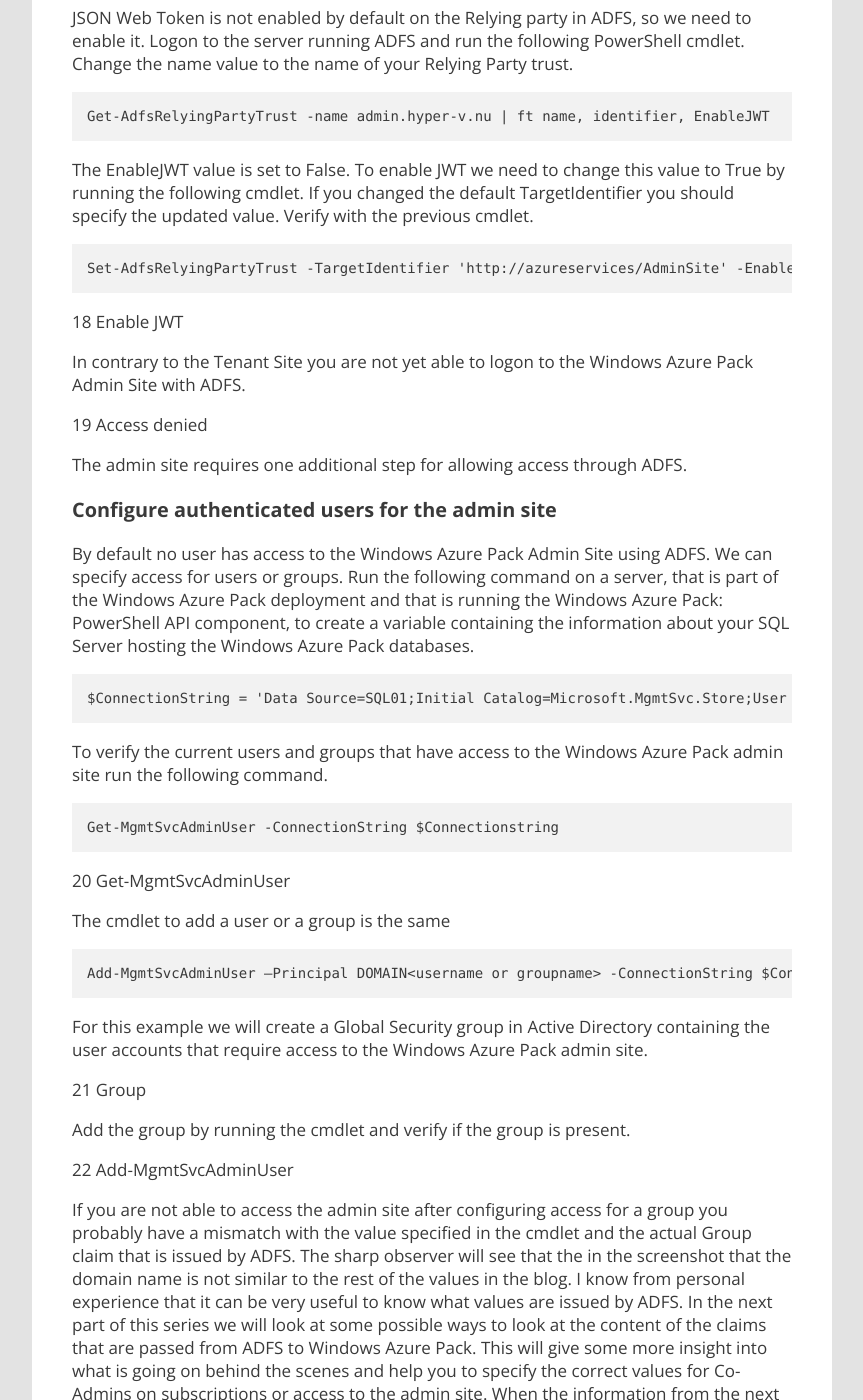
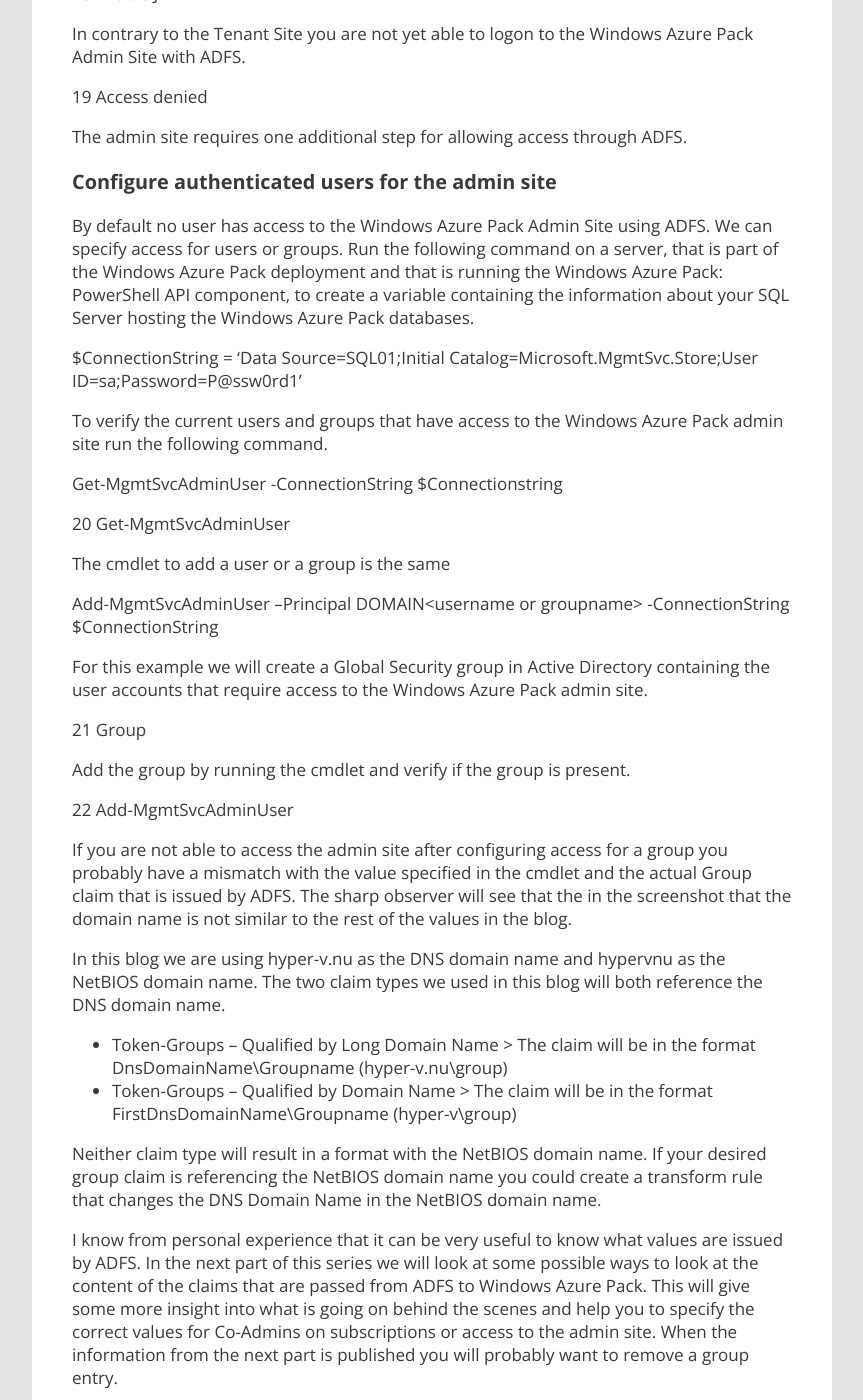
Before and after one commit to marcvaneijk/marcvaneijk.old, a Jekyll site: the page built from _posts/2014-02-26-mfa2.md, in a window 1280 px wide and 1400 px high, scrolled down 9553 px. Shown: the whole window, without its empty margins (58-921 px from the left). Built offline with Jekyll 4.4.1, drawn with Linux system fonts in a browser that asks for light colours; nearby versions of some CDN libraries; some of the changed text lies outside the part shown.

Commit message:
Update 2014-02-26-mfa2.md

````diff
--- a/_posts/2014-02-26-mfa2.md
+++ b/_posts/2014-02-26-mfa2.md
@@ -5,7 +5,7 @@ author: Marc van Eijk
 title: Windows Azure Pack with ADFS and Windows Azure Multi-Factor Authentication – Part 2
 tags: ADFS, Admin Site, Certificate, claims based authentication, Federation, JWT, Marc van Eijk, Tenant Site, WAP
 ---
-In the previous part of this blog series we installed Windows Azure Pack and Active Directory Federation Services. In this blog we will configure the WAP Admin Portal and the WAP Tenant Portal to use ADFS for authentication. The configuration steps for both sites are very similar with some exceptions. The following steps will be performed
+In the previous part of this blog series we installed Windows Azure Pack and Active Directory Federation Services. In this blog we will configure the WAP Admin Portal and the WAP Tenant Portal to use ADFS for authentication. The configuration steps for both sites are very similar with some exceptions. The following steps will be performed.
 
 - Change the WAP site bindings in IIS
 - Update the WAP database with the new IIS bindings
@@ -30,7 +30,7 @@ This blog will describe the steps for configuring the Tenant Site and the Admin
 
 ## Tenant Site
 
-The Tenant Site in Windows Azure Pack provides a GUI where a tenant can perform actions on the available services within the subscriptions the tenant has access to. Windows Azure Pack provides an Authentication Site with an ASP.NET Membership provider for the Tenant Site. In a [previous blog](/2013/10/29/wapurls) I described the steps to configure the Tenant Site for the default Tenant Authentication Site. To configure the Tenant Site for authentication with ADFS perform the following steps.
+The Tenant Site in Windows Azure Pack provides a GUI where a tenant can perform actions on the available services within the subscriptions the tenant has access to. Windows Azure Pack provides an Authentication Site with an ASP.NET Membership provider for the Tenant Site. In a previous blog I described the steps to configure the Tenant Site for the default Tenant Authentication Site. To configure the Tenant Site for authentication with ADFS perform the following steps.
 
 ### Change the WAP site bindings in IIS
 
@@ -44,15 +44,11 @@ If you are running two or more websites on the same server and you want to use t
 
 The Windows Azure Pack database also contains the URLs of all the endpoints. We need to update the FQDN and Port number of the Tenant Site in the WAP database. These steps can be performed on a server that has the Windows Azure Pack: PowerShell API component installed. In an express installation this components is automatically installed. In a distributed installation this component can be installed with the Web Platform Installer. It is recommended to use the PowerShell ISE (Integrated Scripting Environment), because it will give you Intellisense, but you can also run the cmdlets in a default PowerShell console. Import the MgmtSvcConfig module by running the following command.
 
-```
 Import-Module -Name MgmtSvcConfig
-```
 
 Change the FQDN and port number of the Tenant Site with the following command. Change the FQDN to your own value and the Server entry to the name of your SQL server hosting the Windows Azure Pack databases.
 
-```
-Set-MgmtSvcFqdn -Namespace "TenantSite" -FullyQualifiedDomainName "manage.hyper-v.nu" -Port 443 -Server "SQL01"
-```
+Set-MgmtSvcFqdn -Namespace “TenantSite” -FullyQualifiedDomainName “manage.hyper-v.nu” -Port 443 -Server “SQL01”
 
 03 Tenant Site FQDN
 
@@ -62,15 +58,11 @@ Logon to a server that is part of the Windows Azure Pack deployment and that is
 
 The federation metadata can be queried by appending the following relative path to the ADFS FQDN.
 
-```
 /FederationMetadata/2007-06/FederationMetadata.xml
-```
 
 In this example ADFS is configured on https://sts.hyper-v.nu. Open a browser from the server and connect to the ADFS federation metadata endpoint.
 
-```
 https://sts.hyper-v.nu/FederationMetadata/2007-06/FederationMetadata.xml
-```
 
 Depending on your browser security settings you should be prompted to download and XML file or see its content.
 
@@ -78,15 +70,11 @@ Depending on your browser security settings you should be prompted to download a
 
 Run the following command on the server to create a variable containing the information about your SQL Server hosting the Windows Azure Pack databases.
 
-```
-$ConnectionString = 'Data Source=SQL01;Initial Catalog=Microsoft.MgmtSvc.Config;User ID=sa;Password=P@ssw0rd1'
-```
+$ConnectionString = ‘Data Source=SQL01;Initial Catalog=Microsoft.MgmtSvc.Config;User ID=sa;Password=P@ssw0rd1’
 
-The following command updates the information in the Tenant Site and references the variable $ConnectionString we just created. The parameter `-DisableCertificateValidation` is optional and only necessary if you are using untrusted (self-signed) certificates. Execute this command in the same PowerShell session used for creating the $ConnectionString variable.
+The following command updates the information in the Tenant Site and references the variable $ConnectionString we just created. The parameter -DisableCertificateValidation is optional and only necessary if you are using untrusted (self-signed) certificates. Execute this command in the same PowerShell session used for creating the $ConnectionString variable.
 
-```
-Set-MgmtSvcRelyingPartySettings -Target Tenant -MetadataEndpoint 'https://sts.hyper-v.nu/FederationMetadata/2007-06/FederationMetadata.xml' -ConnectionString $ConnectionString –DisableCertificateValidation
-```
+Set-MgmtSvcRelyingPartySettings -Target Tenant -MetadataEndpoint ‘https://sts.hyper-v.nu/FederationMetadata/2007-06/FederationMetadata.xml‘ -ConnectionString $ConnectionString –DisableCertificateValidation
 
 05 Target Tenant
 
@@ -100,15 +88,11 @@ Logon to the server running Active Directory Federation Services. We need to spe
 
 The federation metadata can be queried by appending the following relative path to the WAP Tenant Site.
 
-```
 /FederationMetadata/2007-06/FederationMetadata.xml
-```
 
 In this example WAP Tenant Site is configured on https://manage.hyper-v.nu. Open a browser from the ADFS server and connect to the WAP Tenant Site federation metadata endpoint.
 
-```
 https://manage.hyper-v.nu/FederationMetadata/2007-06/FederationMetadata.xml
-```
 
 Depending on your browser security settings you should be prompted to download and XML file or see its content.
 
@@ -116,9 +100,7 @@ Depending on your browser security settings you should be prompted to download a
 
 Open the ADFS management console. Open Trust Relationships, right-click the Relying Party Trust and select Add Relying Party Trust. This will start a wizard. In the select data source screen of the wizard choose to import data about the relying party published online or on a local network and specify the WAP Tenant Site federation metadata endpoint.
 
-```
 https://manage.hyper-v.nu/FederationMetadata/2007-06/FederationMetadata.xml
-```
 
 08 Add Relying Party
 
@@ -150,15 +132,11 @@ With Windows Azure Pack you can use an STS that meets the following requirements
 
 JSON Web Token is not enabled by default on the Relying party in ADFS, so we need to enable it. Logon to the server running ADFS and run the following PowerShell cmdlet. Change the name value to the name of your Relying Party trust.
 
-```
 Get-AdfsRelyingPartyTrust -name manage.hyper-v.nu | ft name, identifier, EnableJWT
-```
 
 The EnableJWT value is set to False. To enable JWT we need to change this value to True by running the following cmdlet. If you changed the default TargetIdentifier you should specify the updated value. Verify with the previous cmdlet.
 
-```
-Set-AdfsRelyingPartyTrust -TargetIdentifier 'http://azureservices/TenantSite' -EnableJWT $true
-```
+Set-AdfsRelyingPartyTrust -TargetIdentifier ‘http://azureservices/TenantSite‘ -EnableJWT $true
 
 12 Enable JWT
 
@@ -180,15 +158,11 @@ Change the port from 30091 to 443 and change the self signed certificate to the
 
 The Windows Azure Pack database also contains the URLs of all the endpoints. We need to update the FQDN and Port number of the Admin Site in the WAP database. These steps can be performed on a server that has the Windows Azure Pack: PowerShell API component installed. In an express installation this components is automatically installed. In a distributed installation this component can be installed with the Web Platform Installer. It is recommended to use the PowerShell ISE (Integrated Scripting Environment), because it will give you Intellisense, but you can also run the cmdlets in a default PowerShell console. Import the MgmtSvcConfig module by running the following command.
 
-```
 Import-Module -Name MgmtSvcConfig
-```
 
 Change the FQDN and port number of the Admin Site with the following command. Change the FQDN to your own value and the Server entry to the name of your SQL server hosting the Windows Azure Pack databases.
 
-```
-Set-MgmtSvcFqdn -Namespace "AdminSite" -FullyQualifiedDomainName "admin.hyper-v.nu" -Port 443 -Server "SQL01"
-```
+Set-MgmtSvcFqdn -Namespace “AdminSite” -FullyQualifiedDomainName “admin.hyper-v.nu” -Port 443 -Server “SQL01”
 
 ### Configure the WAP database to use ADFS
 
@@ -196,29 +170,22 @@ Logon to a server that is part of the Windows Azure Pack deployment and that is
 
 The federation metadata can be queried by appending the following relative path to the ADFS FQDN.
 
-```
 /FederationMetadata/2007-06/FederationMetadata.xml
-```
 
 In this example ADFS is configured on https://sts.hyper-v.nu. Open a browser from the server and connect to the ADFS federation metadata endpoint.
 
-```
 https://sts.hyper-v.nu/FederationMetadata/2007-06/FederationMetadata.xml
-```
 
 Depending on your browser security settings you should be prompted to download and XML file or see its content.
 
 Run the following command on the server to create a variable containing the information about your SQL Server hosting the Windows Azure Pack databases.
 
-```
-$ConnectionString = 'Data Source=SQL01;Initial Catalog=MgmtSvc.PortalConfigStore;User ID=sa;Password=P@ssw0rd1'
-```
+$ConnectionString = ‘Data Source=SQL01;Initial Catalog=MgmtSvc.PortalConfigStore;User ID=sa;Password=P@ssw0rd1’
 
-The following command updates the information in the Admin Site and references the variable $ConnectionString we just created. The parameter `-DisableCertificateValidation` is optional and only necessary if you are using untrusted (self-signed) certificates. Execute this command in the same PowerShell session used for creating the $ConnectionString variable.
+The following command updates the information in the Admin Site and references the variable $ConnectionString we just created. The parameter -DisableCertificateValidation is optional and only necessary if you are using untrusted (self-signed) certificates. Execute this command in the same PowerShell session used for creating the $ConnectionString variable.
 
-```
-Set-MgmtSvcRelyingPartySettings -Target Admin -MetadataEndpoint 'https://sts.hyper-v.nu/FederationMetadata/2007-06/FederationMetadata.xml' -ConnectionString $ConnectionString –DisableCertificateValidation
-```
+Set-MgmtSvcRelyingPartySettings -Target Admin -MetadataEndpoint ‘https://sts.hyper-v.nu/FederationMetadata/2007-06/FederationMetadata.xml’ -ConnectionString $ConnectionString –DisableCertificateValidation
+
 14 Target Admin
 
 You can check if the redirection works by hitting the URL https://admin.hyper-v.nu. You should be redirected to ADFS. ADFS will display an error because it has not been configured with a relying party for the Windows Azure Pack Admin Site.
@@ -229,15 +196,11 @@ Logon to the server running Active Directory Federation Services. We need to spe
 
 The federation metadata can be queried by appending the following relative path to the WAP Admin Site.
 
-```
 /FederationMetadata/2007-06/FederationMetadata.xml
-```
 
 In this example WAP Admin Site is configured on https://admin.hyper-v.nu. Open a browser from the ADFS server and connect to the WAP Admin Site federation metadata endpoint.
 
-```
 https://admin.hyper-v.nu/FederationMetadata/2007-06/FederationMetadata.xml
-```
 
 Depending on your browser security settings you should be prompted to download and XML file or see its content.
 
@@ -245,9 +208,7 @@ Depending on your browser security settings you should be prompted to download a
 
 Open the ADFS management console. Open Trust Relationships, right-click the Relying Party Trust and select Add Relying Part Trust. This will start a wizard. In the select data source screen of the wizard choose to import data about the relying party published online or on a local network and specify the WAP Admin Site federation metadata endpoint.
 
-```
 https://admin.hyper-v.nu/FederationMetadata/2007-06/FederationMetadata.xml
-```
 
 In the specify display name screen of the wizard enter a name that will easily identify the relying party for administrative purposes. By default the FQDN of the Admin Site will be populated.
 
@@ -269,15 +230,11 @@ Next we will need to configure the Relying party to pass through the group claim
 
 JSON Web Token is not enabled by default on the Relying party in ADFS, so we need to enable it. Logon to the server running ADFS and run the following PowerShell cmdlet. Change the name value to the name of your Relying Party trust.
 
-```
 Get-AdfsRelyingPartyTrust -name admin.hyper-v.nu | ft name, identifier, EnableJWT
-```
 
 The EnableJWT value is set to False. To enable JWT we need to change this value to True by running the following cmdlet. If you changed the default TargetIdentifier you should specify the updated value. Verify with the previous cmdlet.
 
-```
-Set-AdfsRelyingPartyTrust -TargetIdentifier 'http://azureservices/AdminSite' -EnableJWT $true
-```
+Set-AdfsRelyingPartyTrust -TargetIdentifier ‘http://azureservices/AdminSite‘ -EnableJWT $true
 
 18 Enable JWT
 
@@ -291,23 +248,17 @@ The admin site requires one additional step for allowing access through ADFS.
 
 By default no user has access to the Windows Azure Pack Admin Site using ADFS. We can specify access for users or groups. Run the following command on a server, that is part of the Windows Azure Pack deployment and that is running the Windows Azure Pack: PowerShell API component, to create a variable containing the information about your SQL Server hosting the Windows Azure Pack databases.
 
-```
-$ConnectionString = 'Data Source=SQL01;Initial Catalog=Microsoft.MgmtSvc.Store;User ID=sa;Password=P@ssw0rd1'
-```
+$ConnectionString = ‘Data Source=SQL01;Initial Catalog=Microsoft.MgmtSvc.Store;User ID=sa;Password=P@ssw0rd1’
 
 To verify the current users and groups that have access to the Windows Azure Pack admin site run the following command.
 
-```
 Get-MgmtSvcAdminUser -ConnectionString $Connectionstring
-```
 
 20 Get-MgmtSvcAdminUser
 
 The cmdlet to add a user or a group is the same
 
-```
-Add-MgmtSvcAdminUser –Principal DOMAIN<username or groupname> -ConnectionString $ConnectionString
-```
+Add-MgmtSvcAdminUser –Principal DOMAIN\<username or groupname> -ConnectionString $ConnectionString
 
 For this example we will create a Global Security group in Active Directory containing the user accounts that require access to the Windows Azure Pack admin site.
 
@@ -317,12 +268,19 @@ Add the group by running the cmdlet and verify if the group is present.
 
 22 Add-MgmtSvcAdminUser
 
-If you are not able to access the admin site after configuring access for a group you probably have a mismatch with the value specified in the cmdlet and the actual Group claim that is issued by ADFS. The sharp observer will see that the in the screenshot that the domain name is not similar to the rest of the values in the blog. I know from personal experience that it can be very useful to know what values are issued by ADFS. In the next part of this series we will look at some possible ways to look at the content of the claims that are passed from ADFS to Windows Azure Pack. This will give some more insight into what is going on behind the scenes and help you to specify the correct values for Co-Admins on subscriptions or access to the admin site. When the information from the next part is published you will probably want to remove a group entry.
+If you are not able to access the admin site after configuring access for a group you probably have a mismatch with the value specified in the cmdlet and the actual Group claim that is issued by ADFS. The sharp observer will see that the in the screenshot that the domain name is not similar to the rest of the values in the blog.
+
+In this blog we are using hyper-v.nu as the DNS domain name and hypervnu as the NetBIOS domain name. The two claim types we used in this blog will both reference the DNS domain name.
+
+- Token-Groups – Qualified by Long Domain Name > The claim will be in the format DnsDomainName\Groupname (hyper-v.nu\group)
+- Token-Groups – Qualified by Domain Name > The claim will be in the format FirstDnsDomainName\Groupname (hyper-v\group)
+
+Neither claim type will result in a format with the NetBIOS domain name. If your desired group claim is referencing the NetBIOS domain name you could create a transform rule that changes the DNS Domain Name in the NetBIOS domain name.
+
+I know from personal experience that it can be very useful to know what values are issued by ADFS. In the next part of this series we will look at some possible ways to look at the content of the claims that are passed from ADFS to Windows Azure Pack. This will give some more insight into what is going on behind the scenes and help you to specify the correct values for Co-Admins on subscriptions or access to the admin site. When the information from the next part is published you will probably want to remove a group entry.
 
 ### To remove a user or a group
 
-```
-Remove-MgmtSvcAdminUser –Principal DOMAIN<username or groupname>GROUPNAME -ConnectionString $Connectionstring
-```
+Remove-MgmtSvcAdminUser –Principal DOMAIN\<username or groupname>GROUPNAME -ConnectionString $Connectionstring
 
 Have fun implementing ADFS with Windows Azure Pack. I’m curious to hear what more advanced scenarios you have designed or possible issues you run in. See you for the next part that will look at the content of the actual claims. In the meanwhile follow me on twitter [@_marcvaneijk](http://twitter.com/_marcvaneijk)
````
